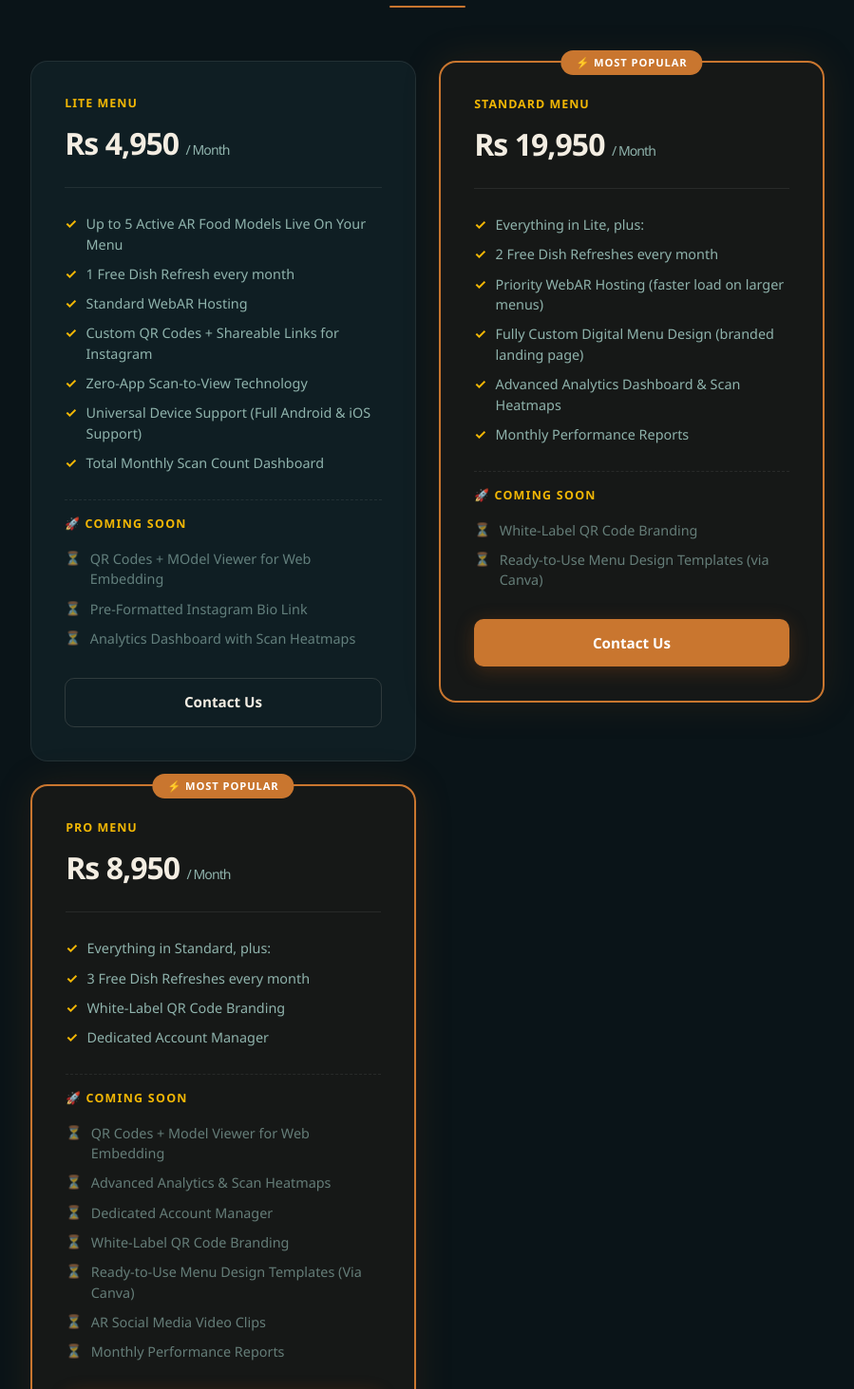
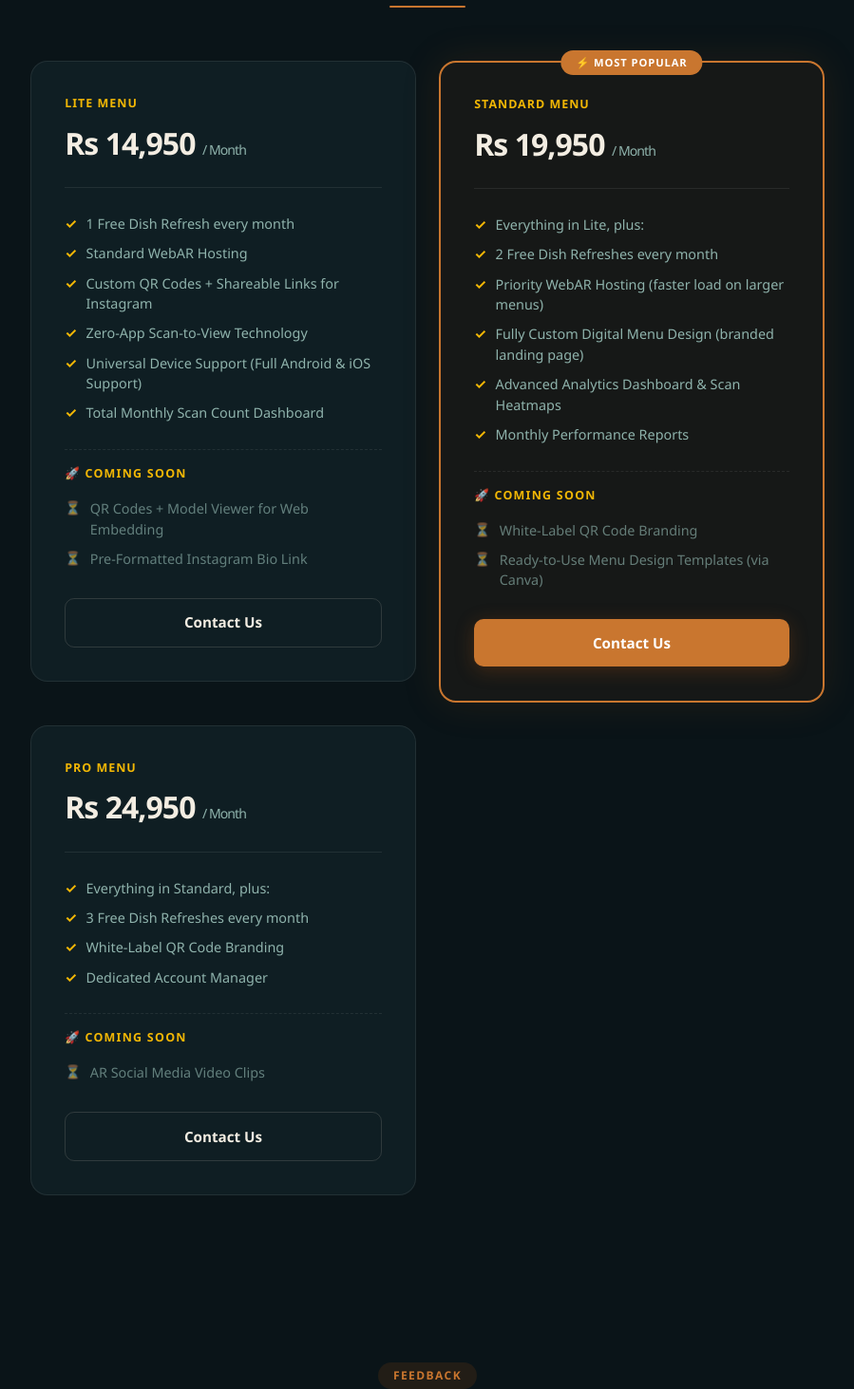
Before and after one commit to ABUHURAIRA114/AR-FOODIE, a React (Vite) app in the folder frontend/: page / in a window 1280 px wide. Shown: the part 3220-4683 px from the top of the page at 95% size, without its empty margins (190-1089 px from the left). Built offline with nearby package versions, Linux system fonts and the light colour scheme; no server answers.

Commit message:
pricing update

```diff
--- a/frontend/src/app/components/LandingPage.tsx
+++ b/frontend/src/app/components/LandingPage.tsx
@@ -794,10 +794,11 @@ function ProblemSection() {
 const plans = [
   {
     name: "Lite Menu",
-    price: "Rs 4,950",
+    price: "Rs 14,950",
     per: "/ Month",
+    setupFee: "Rs 15,000 one-time setup",
+    dishLimit: "Up to 17 Active AR Food Models",
     features: [
-      "Up to 5 Active AR Food Models Live On Your Menu",
       "1 Free Dish Refresh every month",
       "Standard WebAR Hosting",
       "Custom QR Codes + Shareable Links for Instagram",
@@ -806,12 +807,11 @@ const plans = [
       "Total Monthly Scan Count Dashboard",
     ],
     comingSoonFeatures: [
-      "QR Codes + MOdel Viewer for Web Embedding",
+      "QR Codes + Model Viewer for Web Embedding",
       "Pre-Formatted Instagram Bio Link",
-      "Analytics Dashboard with Scan Heatmaps",
     ],
     cta: "Contact Us",
-    whatsappMsg: "Hi Dinenics! 👋 We're interested in the *Lite Menu Plan* (Rs 14,950/month) for our restaurant. We'd love to get started — could you share the next steps?",
+     whatsappMsg: "Hi Dinenics! 👋 We're interested in the *Lite Menu Plan* (Rs 14,950/month) for our restaurant. We'd love to get started — could you share the next steps?",
     popular: false,
   },
   {
@@ -837,9 +837,11 @@ const plans = [
     popular: true,
   },
   {
-    name: "Pro Menu",
-    price: "Rs 8,950",
+     name: "Pro Menu",
+    price: "Rs 24,950",
     per: "/ Month",
+    setupFee: "Rs 20,000 one-time setup",
+    dishLimit: "25 to 35+ Active AR Food Models",
     features: [
       "Everything in Standard, plus:",
       "3 Free Dish Refreshes every month",
@@ -847,18 +849,11 @@ const plans = [
       "Dedicated Account Manager",
     ],
     comingSoonFeatures: [
-      "QR Codes + Model Viewer for Web Embedding",
-      "Advanced Analytics & Scan Heatmaps",
-      "Dedicated Account Manager",
-      "White-Label QR Code Branding",
-      "Ready-to-Use Menu Design Templates (Via Canva)",
       "AR Social Media Video Clips",
-      "Monthly Performance Reports",
-
     ],
     cta: "Contact Us",
-    whatsappMsg: "Hi Dinenics! 👋 We're interested in the *Pro Menu Plan* (Rs 8,950/month) for our restaurant. We'd love to get started — could you share the next steps?",
-    popular: true,
+    whatsappMsg: "Hi Dinenics! 👋 We're interested in the *Pro Menu Plan* (Rs 24,950/month) for our restaurant. We'd love to get started — could you share the next steps?",
+    popular: false,
   },
 ];
 
```
